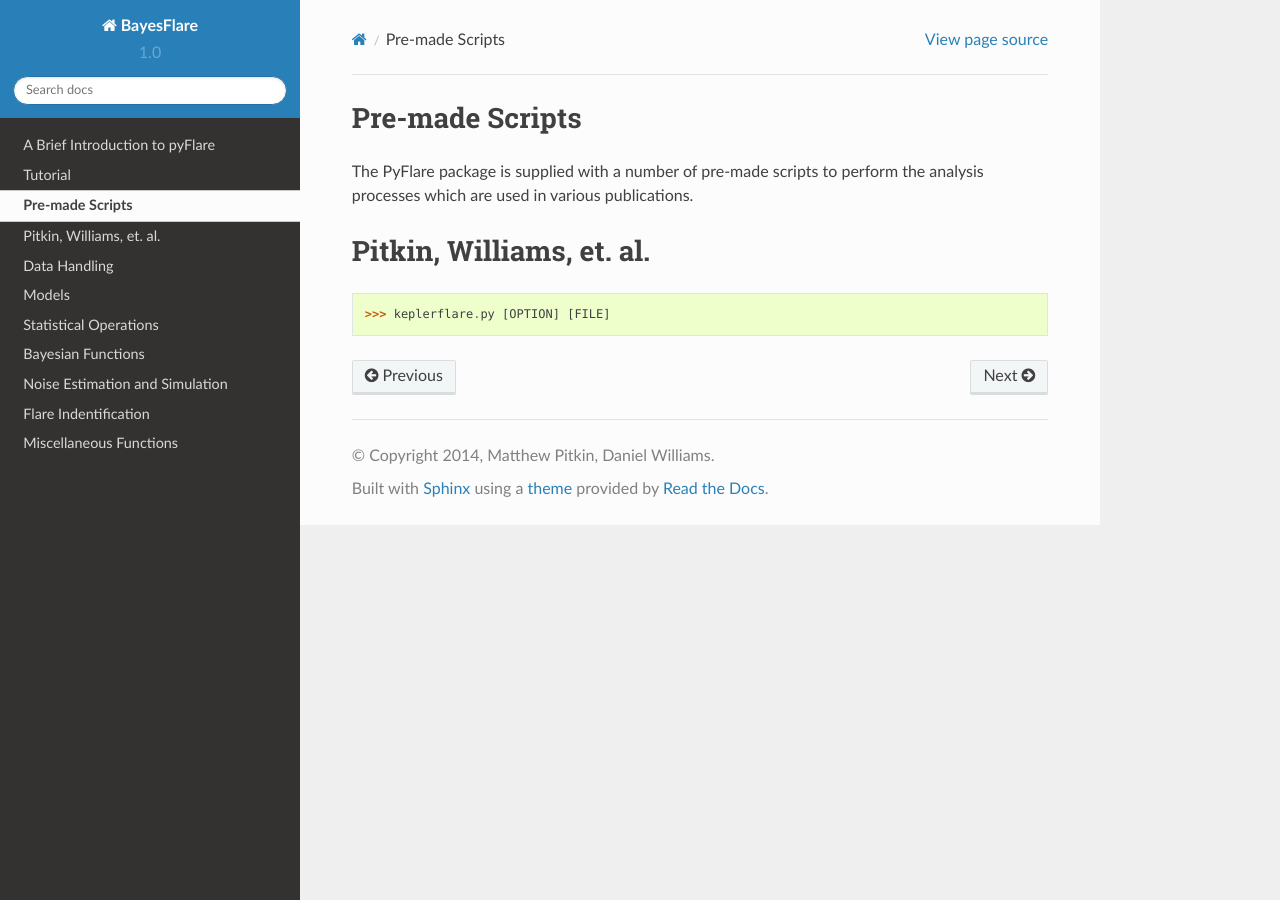
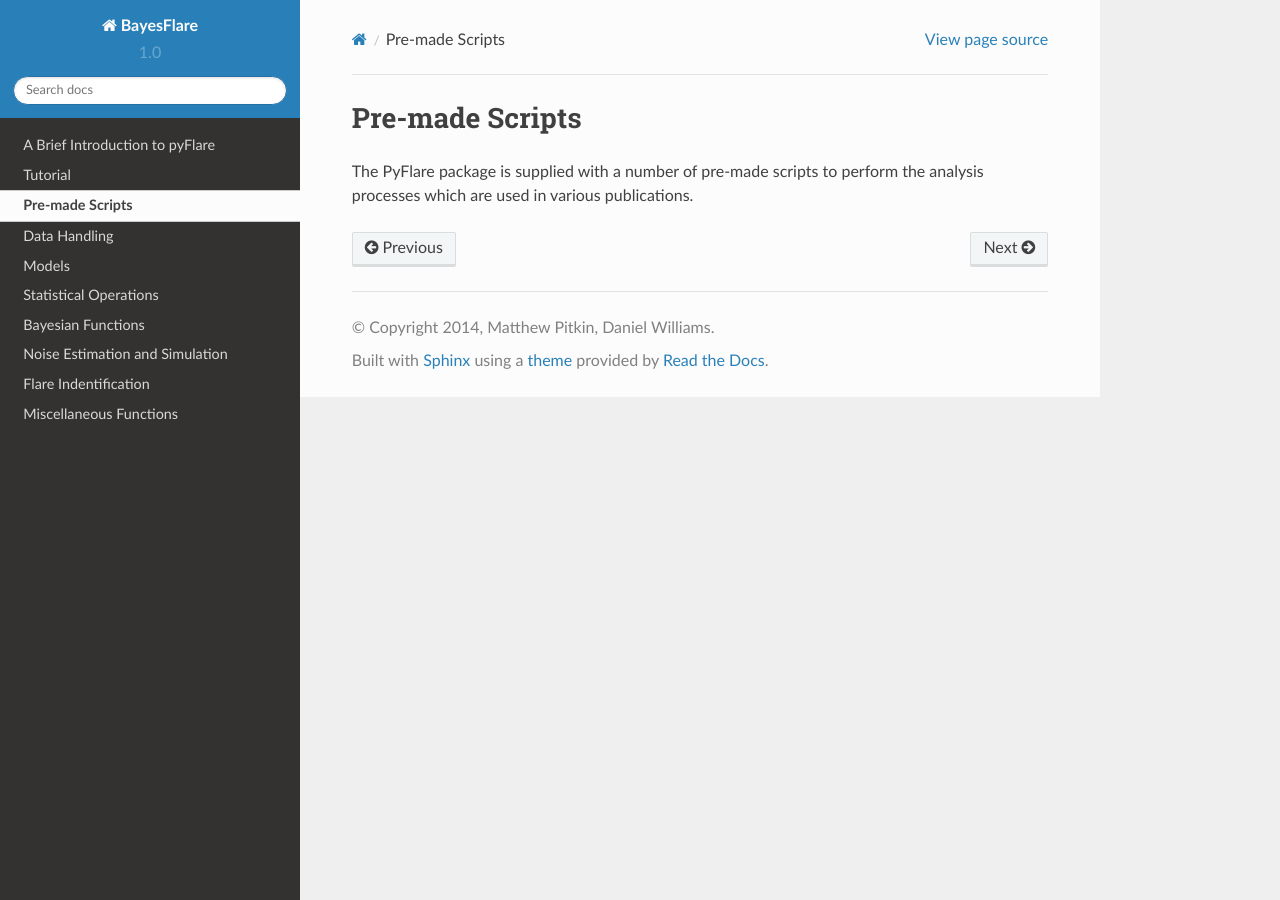
Before and after one commit to BayesFlare/bayesflare, a Sphinx documentation site: the page built from docs/source/scripts.rst, in a window 1280 px wide. Built offline with Sphinx 7.4.7 and the Read the Docs theme 2.0.0, drawn with Linux system fonts in a browser that asks for light colours.

Commit message:
Update scripts.rst

```diff
--- a/docs/source/scripts.rst
+++ b/docs/source/scripts.rst
@@ -3,8 +3,3 @@ Pre-made Scripts
 
 The PyFlare package is supplied with a number of pre-made scripts to
 perform the analysis processes which are used in various publications.
-
-Pitkin, Williams, et. al.
-=========================
-
->>> keplerflare.py [OPTION] [FILE]
```
